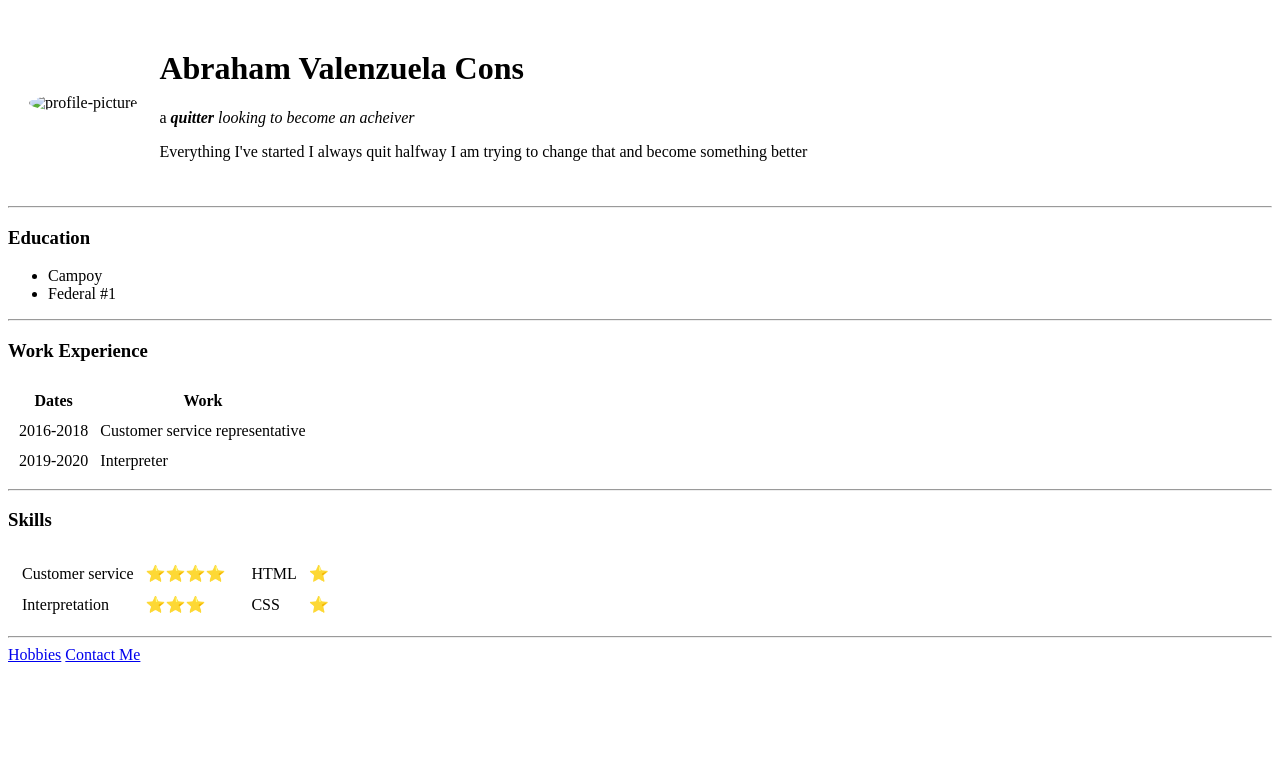
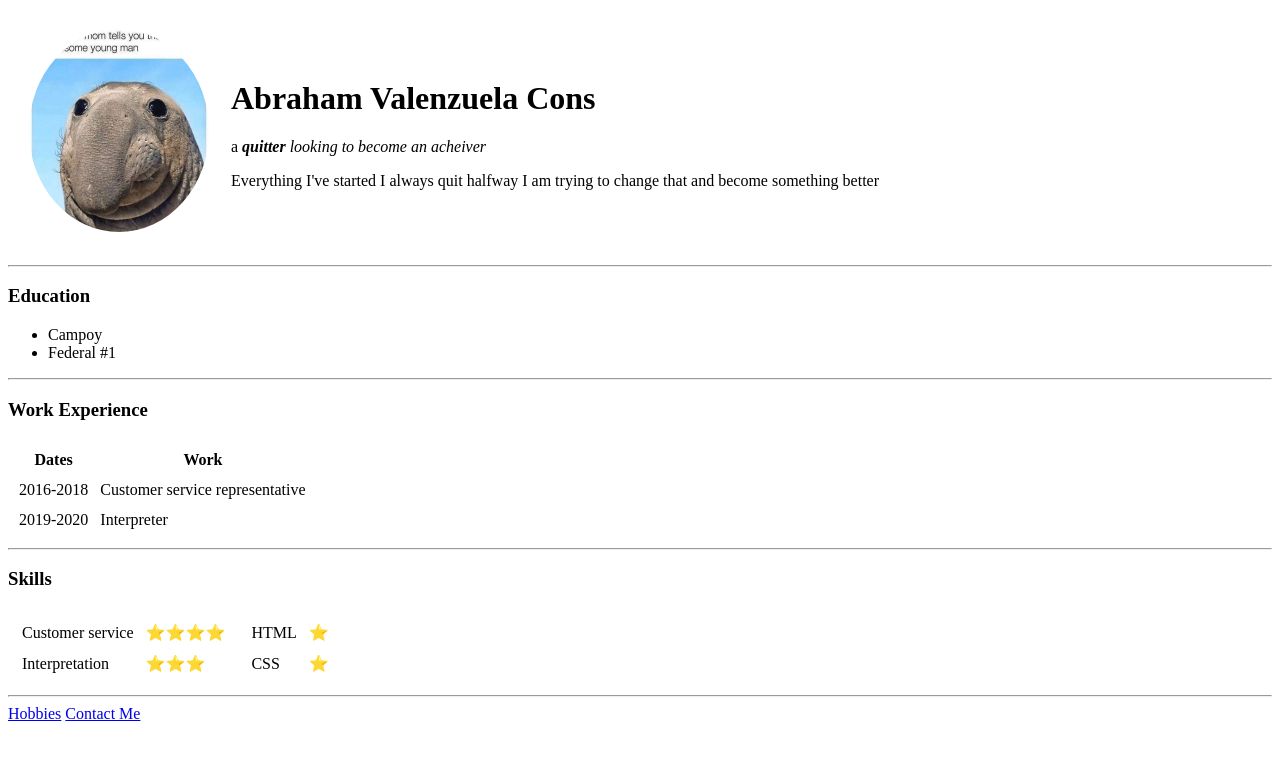
Before and after one commit to abraham098/CV, a plain HTML site: page index.html in a window 1280 px wide. Drawn offline with Linux system fonts and the light colour scheme; the site is published under a folder, as on GitHub Pages, so addresses that start at the root find nothing.

Commit message:
img fix removed root path /

```diff
--- a/index.html
+++ b/index.html
@@ -16,7 +16,7 @@
 <body>
   <table cellspacing="20px">
     <tr>
-      <td><img src="/Images/Me.jpg" alt="profile-picture"></td>
+      <td><img src="Images/Me.jpg" alt="profile-picture"></td>
       <td>
         <h1>Abraham Valenzuela Cons</h1>
         <p>a <em><strong>quitter</strong> looking to become an acheiver</em></p>
```
